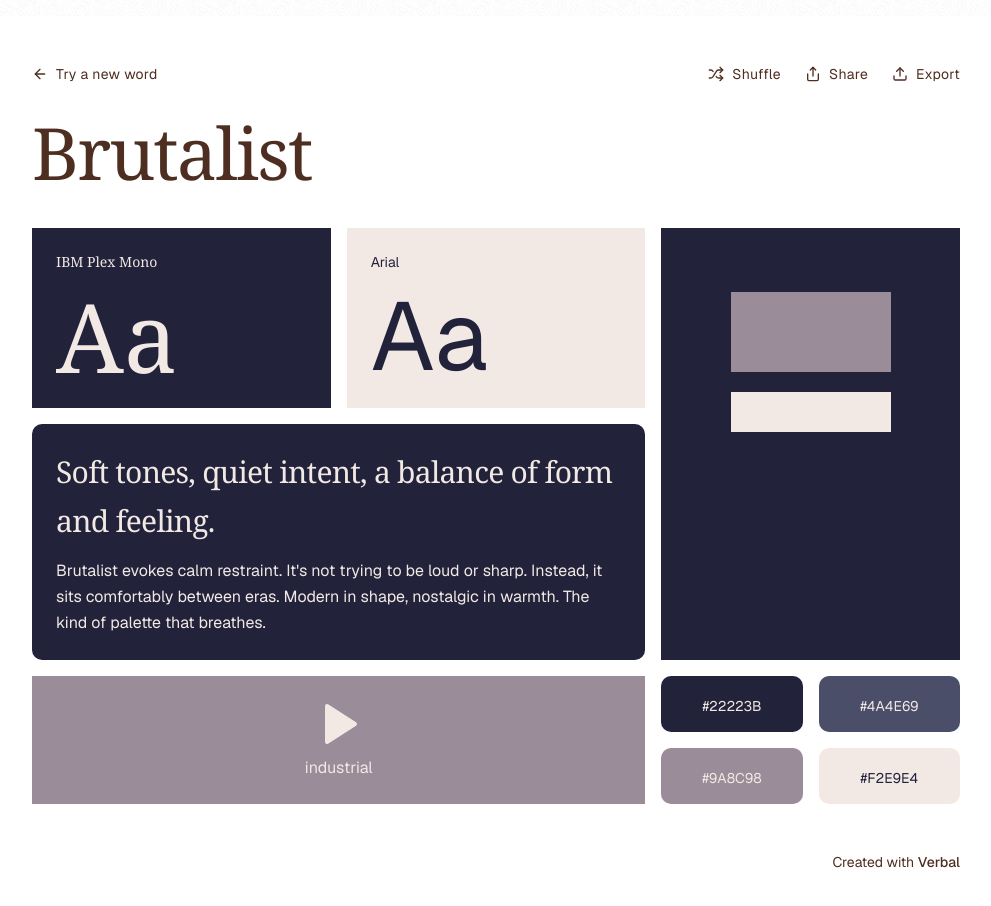
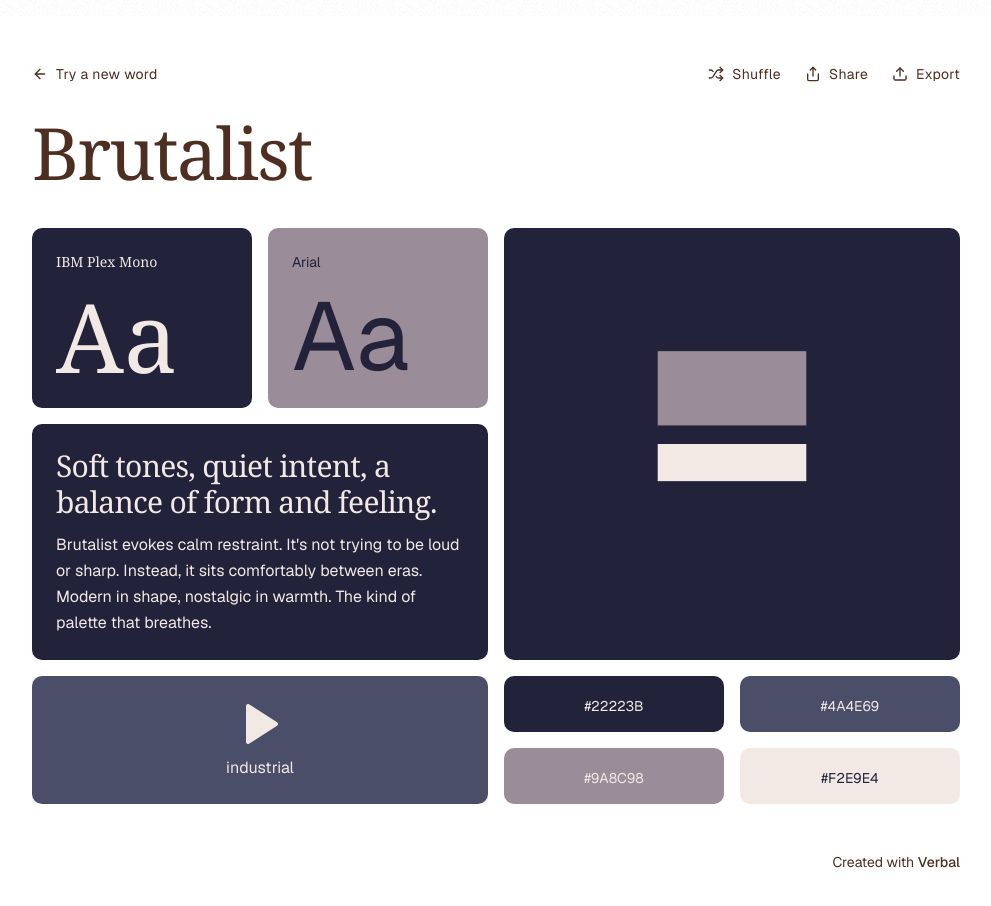
Before and after one commit to alantippins/moodboard-app, a Next.js app: page / in a window 1280 px wide. Both pictures are taken after a click on the button "Brutalist". Shown: the top 906 px of the page, without its empty margins (144-1135 px from the left). Built offline with nearby package versions, Linux system fonts and the light colour scheme.

Commit message:
Moodboard styling tweaks

```diff
--- a/src/components/Moodboard.tsx
+++ b/src/components/Moodboard.tsx
@@ -3,6 +3,7 @@
 import Link from "next/link"
 import { ArrowLeft, Play, Shuffle, Share, Upload } from "lucide-react"
 import { useEffect, useState } from "react"
+import { motion } from "framer-motion"
 
 import { palettes } from "@/data/palettes"
 
@@ -110,8 +111,8 @@ export default function Moodboard({ mood, onBack }: MoodboardProps) {
       {/* Grid Layout matching the mockup */}
       <div className="grid grid-cols-12 gap-4">
         {/* Font Card 1 */}
-        <div className="col-span-4" style={{ background: palette.colors[0] }}>
-          <div className="rounded-lg p-6 flex flex-col hover:shadow-subtle transition-all duration-500 group">
+        <div className="col-span-3 rounded-lg" style={{ background: palette.colors[0] }}>
+          <div className="p-6 flex flex-col  transition-all duration-500 group">
             <span className="text-sm mb-4 font-serif" style={{ color: palette.colors[3] }}>{palette.fontPrimary}</span>
             <span className="text-8xl font-serif mt-auto group-hover:scale-105 transition-transform origin-bottom-left duration-700" style={{ color: palette.colors[3] }}>
               Aa
@@ -120,8 +121,8 @@ export default function Moodboard({ mood, onBack }: MoodboardProps) {
         </div>
 
         {/* Font Card 2 */}
-        <div className="col-span-4" style={{ background: palette.colors[3] }}>
-          <div className="rounded-lg p-6 flex flex-col hover:shadow-subtle transition-all duration-500 group">
+        <div className="col-span-3 rounded-lg" style={{ background: palette.colors[2] }}>
+          <div className="p-6 flex flex-col  transition-all duration-500 group">
             <span className="text-sm mb-4" style={{ color: palette.colors[0] }}>{palette.fontSecondary}</span>
             <span className="text-8xl font-sans mt-auto group-hover:scale-105 transition-transform origin-bottom-left duration-700" style={{ color: palette.colors[0] }}>
               Aa
@@ -130,16 +131,27 @@ export default function Moodboard({ mood, onBack }: MoodboardProps) {
         </div>
 
         {/* Shape Card */}
-        <div className="col-span-4 row-span-2" style={{ background: palette.colors[0] }}>
-          <div className="rounded-lg p-6 flex items-center justify-center hover:shadow-subtle transition-all duration-500">
-            {palette.svg()}
+        <div className="col-span-6 row-span-2 rounded-lg" style={{ background: palette.colors[0] }}>
+          <div className="flex items-center justify-center h-full w-full min-h-[350px] transition-all duration-500">
+            <span className="inline-block">
+  <motion.div
+    whileHover={{ scale: 1.08, rotate: 6 }}
+    whileTap={{ scale: 0.96, rotate: 0 }}
+    transition={{ type: "spring", stiffness: 250, damping: 18 }}
+    className="cursor-pointer"
+    aria-label={palette.name + " illustration"}
+    style={{ width: 240, height: 260, display: 'flex', alignItems: 'center', justifyContent: 'center' }}
+  >
+    {palette.svg({ width: 240, height: 260 })}
+  </motion.div>
+</span>
           </div>
         </div>
 
         {/* Description Card */}
-        <div className="col-span-8 rounded-lg" style={{ background: palette.colors[0] }}>
-          <div className="rounded-lg p-6 hover:shadow-subtle transition-all duration-500">
-            <h2 className="text-3xl font-serif mb-3 tracking-tight leading-relaxed" style={{ color: palette.colors[3] }}>
+        <div className="col-span-6 rounded-lg" style={{ background: palette.colors[0] }}>
+          <div className="p-6  transition-all duration-500">
+            <h2 className="text-3xl font-serif mb-3 tracking-tight" style={{ color: palette.colors[3] }}>
               Soft tones, quiet intent, a balance of form and feeling.
             </h2>
             <p className="leading-relaxed" style={{ color: palette.colors[3] }}>
@@ -150,21 +162,28 @@ export default function Moodboard({ mood, onBack }: MoodboardProps) {
         </div>
 
         {/* Audio Card */}
-        <div className="col-span-8 roun" style={{ background: palette.colors[2] }}>
-          <div className="rounded-lg p-6 flex items-center justify-center hover:shadow-subtle transition-all duration-500 group">
-            <button className="flex flex-col items-center transition-all duration-300 hover:scale-110" style={{ color: palette.colors[3] }}>
+        <div className="col-span-6 rounded-lg" style={{ background: palette.colors[1] }}>
+          <div className="p-6 flex items-center justify-center  transition-all duration-500 group">
+            <motion.button
+  className="flex flex-col items-center transition-all duration-300 outline-none ring-0 focus:ring-0 focus-visible:ring-0 cursor-pointer"
+  style={{ color: palette.colors[3] }}
+  whileHover={{ scale: 1.08 }}
+  whileTap={{ scale: 0.96 }}
+  aria-label={`Play ${palette.audio.replace(/[-_]/g, ' ').replace(/\.mp3$/, '')}`}
+>
+
               <Play className="h-12 w-12 mb-2" fill={palette.colors[3]} />
               <span>{palette.audio.replace(/[-_]/g, ' ').replace(/\.mp3$/, '')}</span>
-            </button>
+            </motion.button>
           </div>
         </div>
 
         {/* Color Swatches */}
-        <div className="col-span-4 grid grid-cols-2 gap-4">
+        <div className="col-span-6 grid grid-cols-2 gap-4">
           {palette.colors.map((color, i) => (
             <div
               key={color}
-              className="rounded-lg p-4 flex items-end justify-center hover:shadow-subtle transition-all duration-500 hover:scale-105"
+              className="rounded-lg p-4 flex items-end justify-center  transition-all duration-500 hover:scale-105"
               style={{ background: color }}
             >
               <span className="text-sm" style={{ color: i === 3 ? palette.colors[0] : palette.colors[3] }}>{color.toUpperCase()}</span>
```
